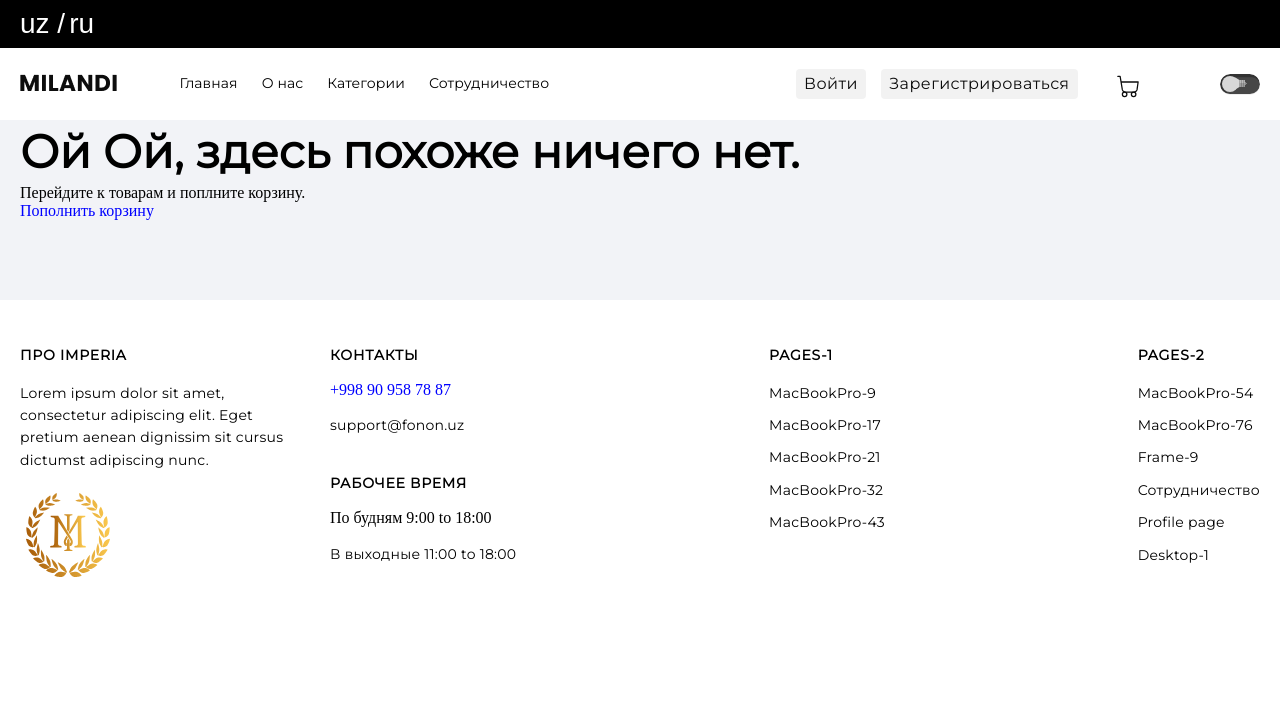
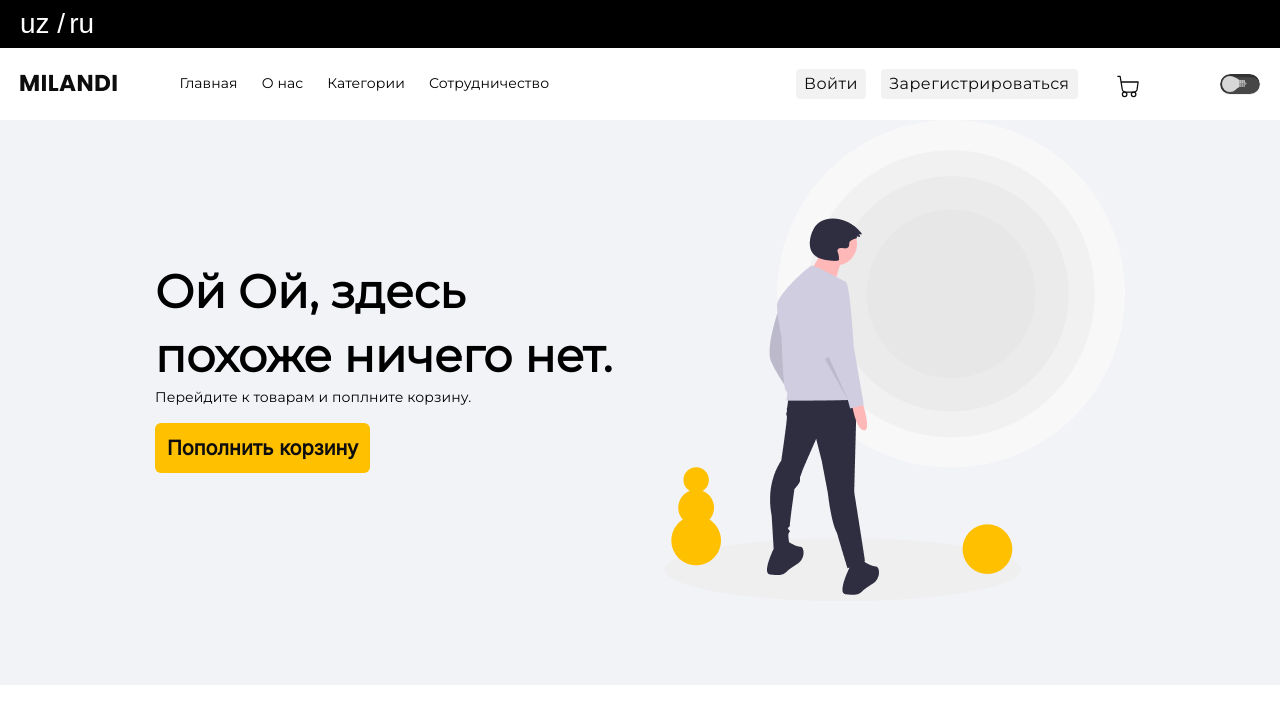
Before and after one commit to MNxMunno/4-Jamoaviy-vazifa, a plain HTML site: page pages/Desktop-1.html in a window 1280 px wide. Shown: the top 728 px of the page. Drawn offline with Linux system fonts and the light colour scheme.

Commit message:
change desk-1

```diff
--- a/pages/Desktop-1.html
+++ b/pages/Desktop-1.html
@@ -140,6 +140,12 @@
               <p>Перейдите к товарам и поплните корзину.</p>
               <a class="desk__btn" href="#">Пополнить корзину</a>
             </div>
+            <div class="desk__card">
+              <img
+                src="../images/Muhammadamin/desk-1__hero-img.png"
+                alt="img"
+              />
+            </div>
           </div>
         </div>
       </section>
--- a/scss/pages/_Desktop-1.scss
+++ b/scss/pages/_Desktop-1.scss
@@ -1,6 +1,12 @@
 .desktop_hero {
   .desk__cards {
+    display: flex;
+    align-items: center;
+    justify-content: center;
+    gap: 50px;
+    flex-wrap: wrap;
     .desk__card {
+      max-width: 460px;
       h1 {
         color: #000;
         font-variant-numeric: lining-nums proportional-nums;
@@ -10,6 +16,43 @@
         font-weight: 900;
         line-height: 64px; /* 139.13% */
       }
+      p {
+        color: #000;
+        font-variant-numeric: lining-nums proportional-nums;
+
+        /* Subtitle 2 */
+        font-family: Montserrat;
+        font-size: 14px;
+        font-style: normal;
+        font-weight: 500;
+        line-height: 140%; /* 19.6px */
+        letter-spacing: 0.1px;
+        padding-bottom: 24px;
+      }
+      img {
+        width: 100%;
+      }
+      a {
+        border-radius: 6px;
+        background: var(--Yellow, #ffc000);
+        color: var(--Black, #0d0d0d);
+        text-align: center;
+        font-family: Inter;
+        font-size: 20px;
+        font-style: normal;
+        font-weight: 700;
+        line-height: 34px; /* 170% */
+        padding: 13px 12px;
+      }
+    }
+  }
+  @media only screen and (max-width: 420px) {
+    .desk__cards {
+      .desk__card {
+        h1 {
+          font-size: 28px;
+        }
+      }
     }
   }
 }
```
Also changed, not shown: scss/main.css, 1 other file.
